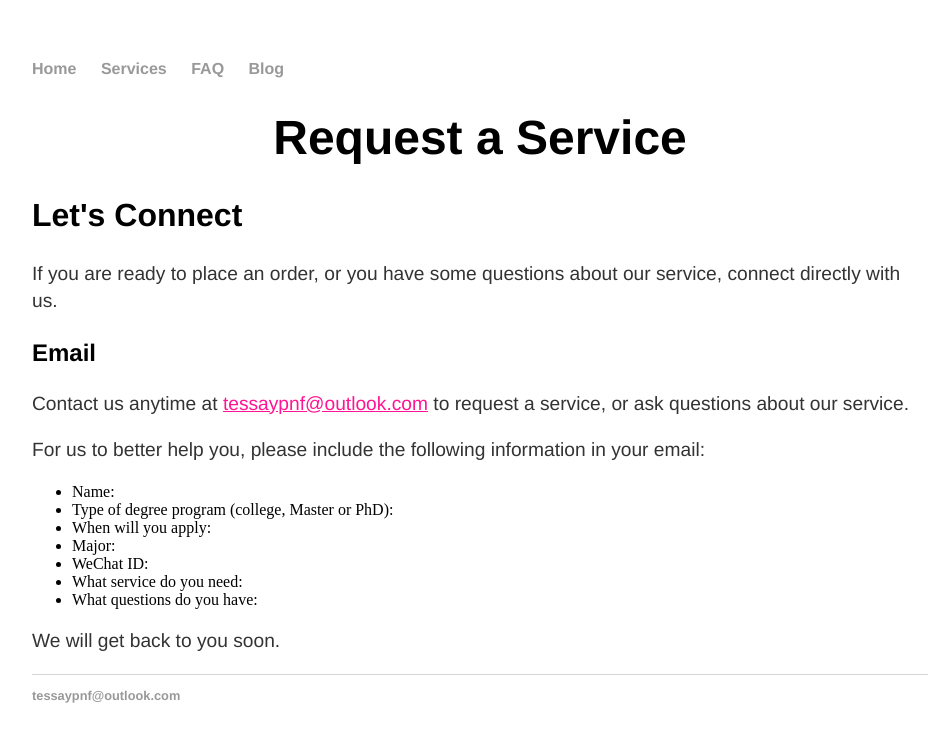
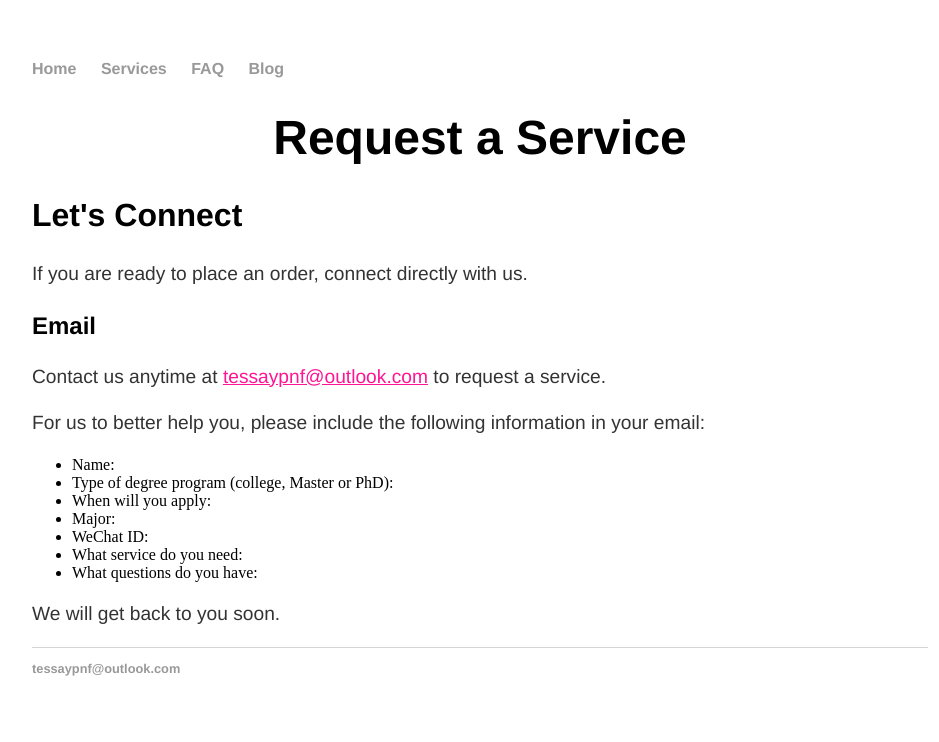
Before and after one commit to RagingTiger/PnFTech.github.io, a Jekyll site: the page built from request/index.html, in a window 1280 px wide. Shown: the top 742 px of the page, without its empty margins (160-1099 px from the left). Built offline with Jekyll 4.4.1, drawn with Linux system fonts in a browser that asks for light colours.

Commit message:
edited css

```diff
--- a/css/main.css
+++ b/css/main.css
@@ -58,7 +58,8 @@
 
 ul.posts {
     margin: 20px auto 40px;
-    font-size: 1.3em;
+    font-size: 1.5em;
+    line-height: 1.4em;
 }
 
 ul.posts li {
--- a/request/index.html
+++ b/request/index.html
@@ -12,12 +12,11 @@
   </div>
   <div>
   <h2>Let's Connect</h2>
-  <p>If you are ready to place an order, or you have some questions about our
-  service, connect directly with us.</p>
+  <p>If you are ready to place an order, connect directly with us.</p>
 
   <h3>Email</h3>
   <p>Contact us anytime at <a class="colorlink" href="mailto:tessaypnf@outlook.com">tessaypnf@outlook.com</a>
-     to request a service, or ask questions about our service.</p>
+     to request a service.</p>
 
   <p>For us to better help you, please include the following information in your email:</p>
   <ul class="post">
```
